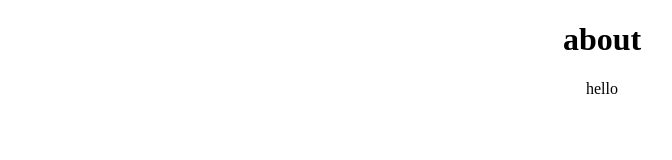
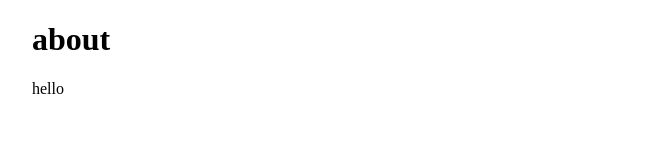
Before and after one commit to Tamanna-Thakur/git_learning, a plain HTML site: page about.html in a window 1280 px wide. Shown: the whole page, without its empty margins (38-710 px from the left). Drawn offline with Linux system fonts and the light colour scheme.

Commit message:
add overflow property padding

```diff
--- a/style.css
+++ b/style.css
@@ -1,5 +1,6 @@
 body{
     margin: 0;
-    text-align: center;
+    padding-inline: 70px;
+    overflow: hidden;
 
 }
```
